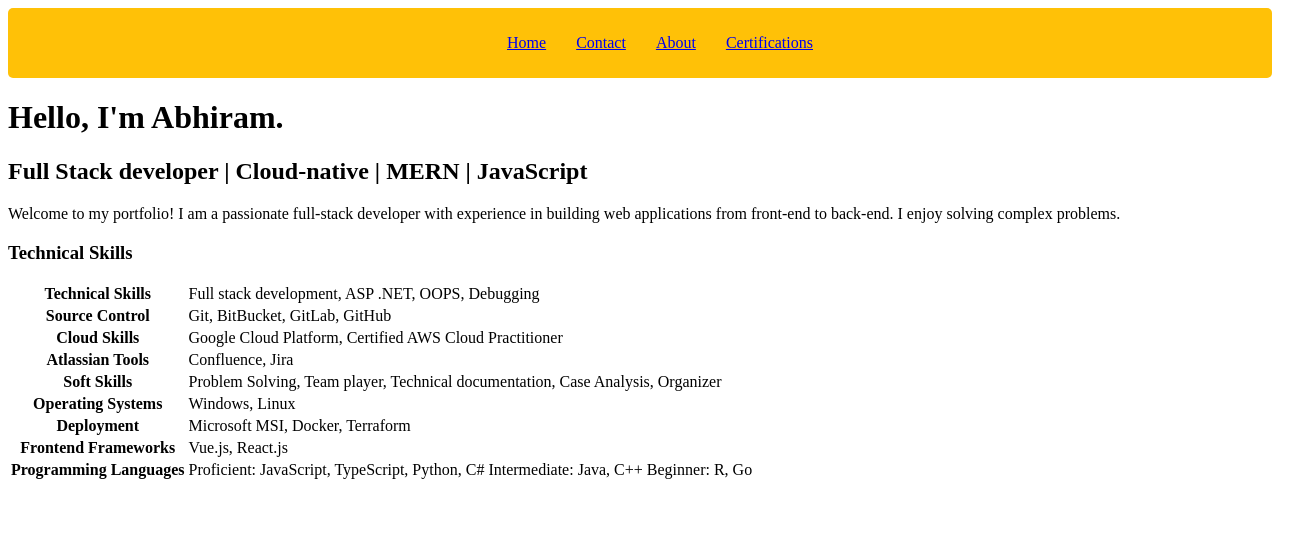
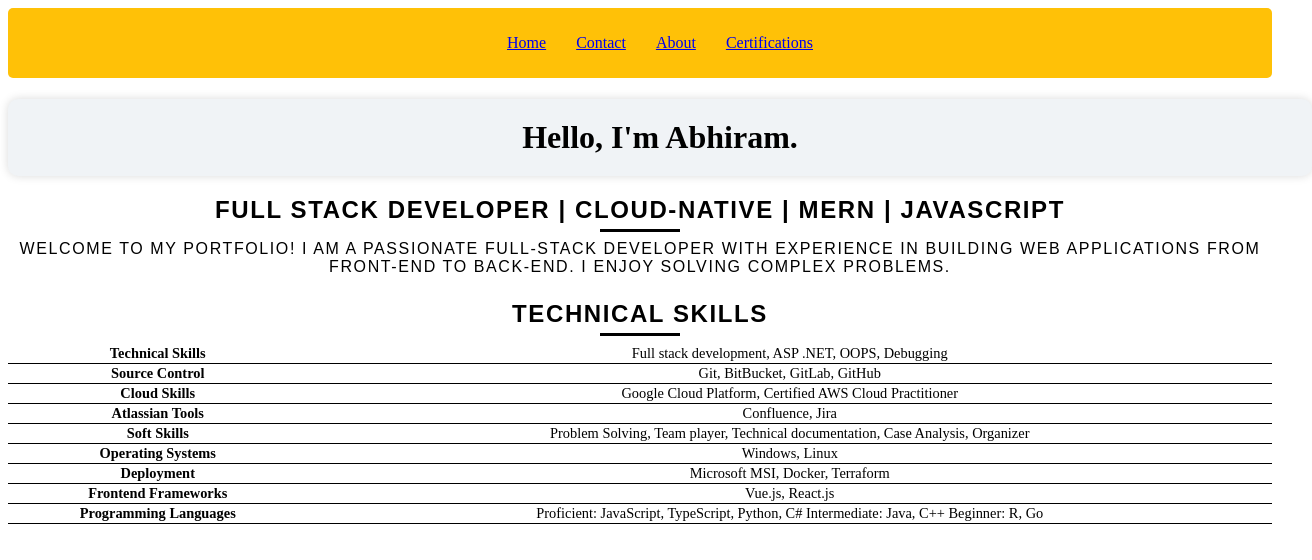
Before and after one commit to PSatyadevAbhiram/Portfolio, a Next.js app: page / in a window 1280 px wide. Shown: the top 560 px of the page, 1312 px wide, since content can reach past the window. Built offline with nearby package versions, Linux system fonts and the light colour scheme.

Commit message:
Completed styles to home page

```diff
--- a/components/Globals.module.css
+++ b/components/Globals.module.css
@@ -10,6 +10,5 @@
   align-items: center;
   padding: 20px;
   transition: all 0.3s ease-in-out;
-  cursor: pointer;
   margin-bottom: 20px;
 }
--- a/components/Home.js
+++ b/components/Home.js
@@ -1,25 +1,27 @@
 import { Fragment } from "react";
 import { useSelector } from "react-redux";
+import globalStyles from "./Globals.module.css";
+import homeStyles from "./Home.module.css";
 
 export default function HomePage() {
   const technicalSkills = useSelector(state => state.skills);
 
   return (
     <Fragment>
-      <h1>Hello, I'm Abhiram.</h1>
-      <h2>Full Stack developer | Cloud-native | MERN | JavaScript</h2>
-      <div>
+      <h1 className={`${homeStyles.card} ${globalStyles.card}`}>Hello, I'm Abhiram.</h1>
+      <h2 className={homeStyles.sectionTitle}>Full Stack developer | Cloud-native | MERN | JavaScript</h2>
+      <div className={homeStyles.description}>
         Welcome to my portfolio! I am a passionate full-stack developer with
         experience in building web applications from front-end to back-end. I
         enjoy solving complex problems.
       </div>
-      <h3>Technical Skills</h3>
-      <table>
+      <h3 className={homeStyles.sectionTitle}>Technical Skills</h3>
+      <table className={homeStyles.skillsTable}>
         <tbody>
           {technicalSkills.map((skill, index) => (
             <tr key={index}>
-              <th>{skill.category}</th>
-              <td>{skill.skills}</td>
+              <th className={homeStyles.tableRow}>{skill.category}</th>
+              <td className={homeStyles.tableRow}>{skill.skills}</td>
             </tr>
           ))}
         </tbody>
--- /dev/null
+++ b/components/Home.module.css
@@ -0,0 +1,64 @@
+.card {
+  cursor: default;
+}
+
+.sectionTitle {
+  cursor: default;
+  font-size: 1.5rem;
+  font-weight: 700;
+  margin-bottom: 0.5rem;
+  text-align: center;
+  color: #000;
+  text-transform: uppercase;
+  letter-spacing: 0.1rem;
+  font-family: "Montserrat", sans-serif;
+  position: relative;
+  padding-bottom: 0.5rem;
+}
+
+.sectionTitle::after {
+  content: "";
+  position: absolute;
+  bottom: 0;
+  left: 50%;
+  transform: translateX(-50%);
+  width: 5rem;
+  height: 0.2rem;
+  background-color: #000000;
+}
+
+.description {
+  cursor: default;
+  font-size: 1rem;
+  font-weight: 400;
+  margin-bottom: 0.5rem;
+  text-align: center;
+  color: #000;
+  text-transform: uppercase;
+  letter-spacing: 0.1rem;
+  font-family: "Montserrat", sans-serif;
+  position: relative;
+}
+
+.skillsTable {
+  cursor: default;
+  width: 100%;
+  border-collapse: collapse;
+  margin: 0 auto;
+  margin-bottom: 1rem;
+  font-size: 0.9rem;
+  text-align: center; /* Add this line */
+}
+
+.tableRow {
+  cursor: default;
+  border-bottom: 1px solid #000;
+}
+
+@media screen and (max-width: 768px) {
+  .sectionTitle,
+  .description,
+  .skillsTable {
+    font-size: 1rem;
+  }
+}
```
